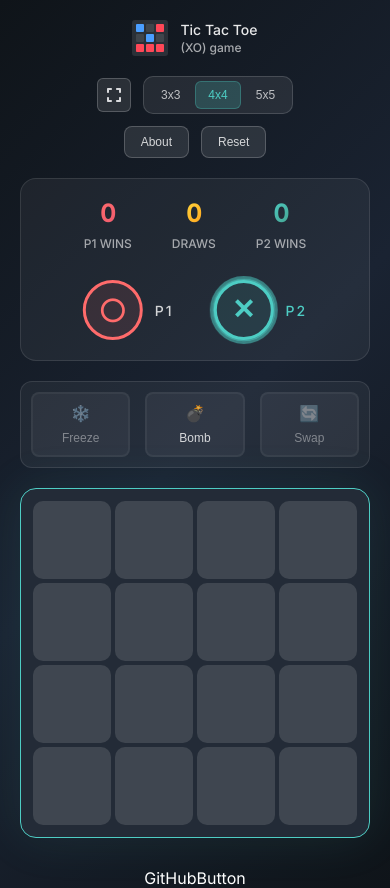
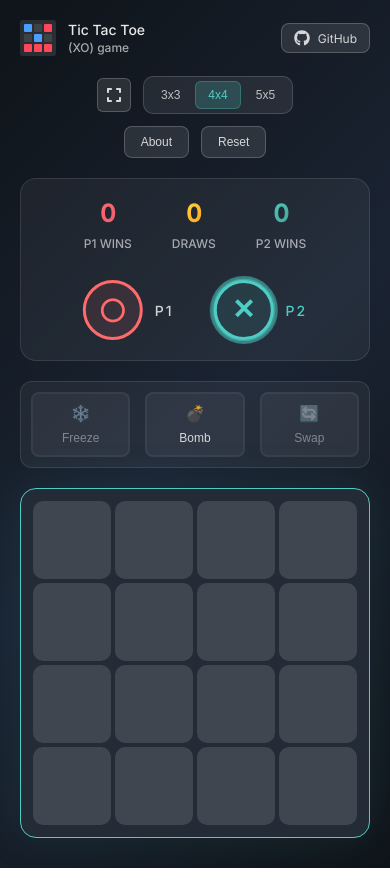
Before and after one commit to mahmoudalnkeeb/tic-tac-toe-multiplayer, a Next.js app: page / in a window 390 px wide. Built offline with nearby package versions, Linux system fonts and the light colour scheme.

Commit message:
style(GitHubButton): update styles and move button beside logo in header on mobile view

```diff
--- a/src/app/layout.js
+++ b/src/app/layout.js
@@ -1,6 +1,5 @@
 import Header from "@/components/Header/Header";
 import PWAInit from "@/components/PWA/PWAInit";
-import GitHubButton from "@/components/Shared/GitHubButton/GitHubButton";
 import { METADATA } from "@/data/metadata";
 import "../styles/globals.scss";
 
@@ -12,7 +11,6 @@ export default function RootLayout({ children }) {
       <body>
         <Header />
         {children}
-        <GitHubButton />
         <PWAInit />
       </body>
     </html>
--- a/src/components/Header/Header.jsx
+++ b/src/components/Header/Header.jsx
@@ -1,4 +1,5 @@
 import Link from "next/link";
+import GitHubButton from "../Shared/GitHubButton/GitHubButton";
 import s from "./Header.module.scss";
 import HeaderButtons from "./HeaderButtons/HeaderButtons";
 import Logo from "./Logo/Logo";
@@ -6,9 +7,13 @@ import Logo from "./Logo/Logo";
 const Header = () => {
   return (
     <header className={s.header}>
-      <Link href="/">
-        <Logo />
-      </Link>
+      <div className={s.wrapper}>
+        <Link href="/" className={s.logo}>
+          <Logo />
+        </Link>
+        <GitHubButton />
+      </div>
+
       <HeaderButtons />
     </header>
   );
--- a/src/components/Header/Header.module.scss
+++ b/src/components/Header/Header.module.scss
@@ -19,11 +19,19 @@
 @media (max-width: 620px) {
   .header {
     flex-direction: column;
+    align-items: flex-start;
     gap: 20px;
   }
 }
 
-.header>a {
+.header .wrapper {
+  width: 100%;
+  display: flex;
+  align-items: center;
+  justify-content: space-between;
+}
+
+.header .logo {
   outline: solid 2px transparent;
   border-radius: 1px;
   outline-offset: 12px;
--- a/src/components/Header/HeaderButtons/HeaderButtons.module.scss
+++ b/src/components/Header/HeaderButtons/HeaderButtons.module.scss
@@ -4,6 +4,12 @@
   display: flex;
   gap: 12px;
   align-items: center;
+}
+
+@media (max-width: 620px) {
+  .headerButtons {
+    align-self: center;
+  }
 }
 
 @media (max-width: 500px) {
--- a/src/components/Shared/GitHubButton/GitHubButton.jsx
+++ b/src/components/Shared/GitHubButton/GitHubButton.jsx
@@ -1,9 +1,19 @@
-import s from './GitHubButton.module.scss'
+import SvgIcon from "../SvgIcon";
+import s from "./GitHubButton.module.scss";
 
 const GitHubButton = () => {
   return (
-    <div>GitHubButton</div>
-  )
-}
+    <a
+      href="https://github.com/Moamal-2000/tic-tac-toe"
+      target="_blank"
+      className={s.button}
+      rel="noreferrer"
+      title="Visit GitHub Repository"
+    >
+      <SvgIcon name="github" />
+      GitHub
+    </a>
+  );
+};
 
-export default GitHubButton
+export default GitHubButton;
--- a/src/components/Shared/GitHubButton/GitHubButton.module.scss
+++ b/src/components/Shared/GitHubButton/GitHubButton.module.scss
@@ -0,0 +1,45 @@
+.button {
+  -webkit-tap-highlight-color: transparent;
+  outline: none;
+  background: rgba(255, 255, 255, .1);
+  border: 1px solid rgba(255, 255, 255, .2);
+  color: rgba(255, 255, 255, .8);
+  padding: 6px 12px;
+  border-radius: 8px;
+  font-size: .75rem;
+  cursor: pointer;
+  position: fixed;
+  display: flex;
+  align-items: center;
+  left: 20px;
+  bottom: 40px;
+  transition: background .2s ease, border-color .2s ease;
+
+  &:hover {
+    background: rgba(255, 255, 255, .15);
+    border-color: rgba(255, 255, 255, .3);
+  }
+
+  &:focus-visible {
+    background: rgba(255, 255, 255, .15);
+    border-color: #fff;
+  }
+
+  &:active {
+    background: rgba(255, 255, 255, .2);
+    border-color: rgba(255, 255, 255, .3);
+  }
+}
+
+@media (max-width: 620px) {
+  .button {
+    position: static;
+  }
+}
+
+.button>svg {
+  margin-right: 8px;
+  width: 16px;
+  height: 16px;
+  fill: rgba(255, 255, 255, .8);
+}
```
